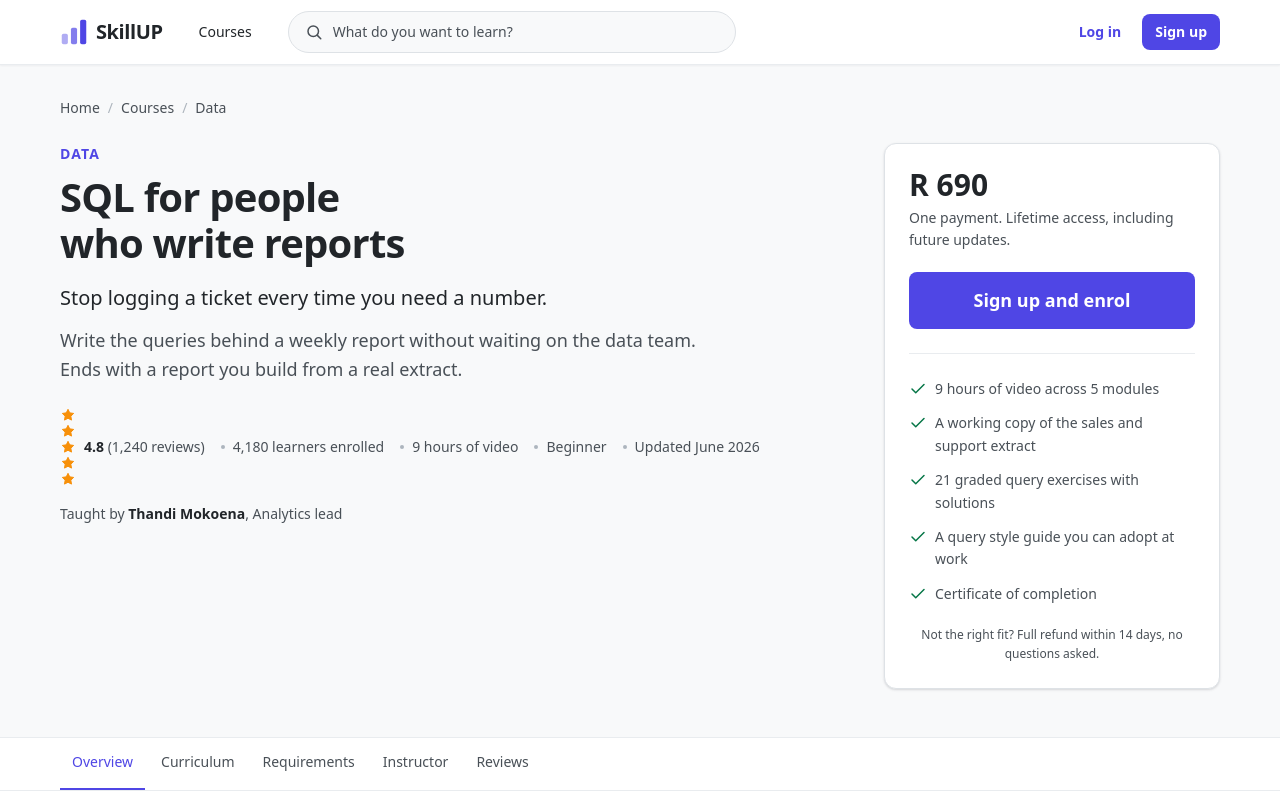
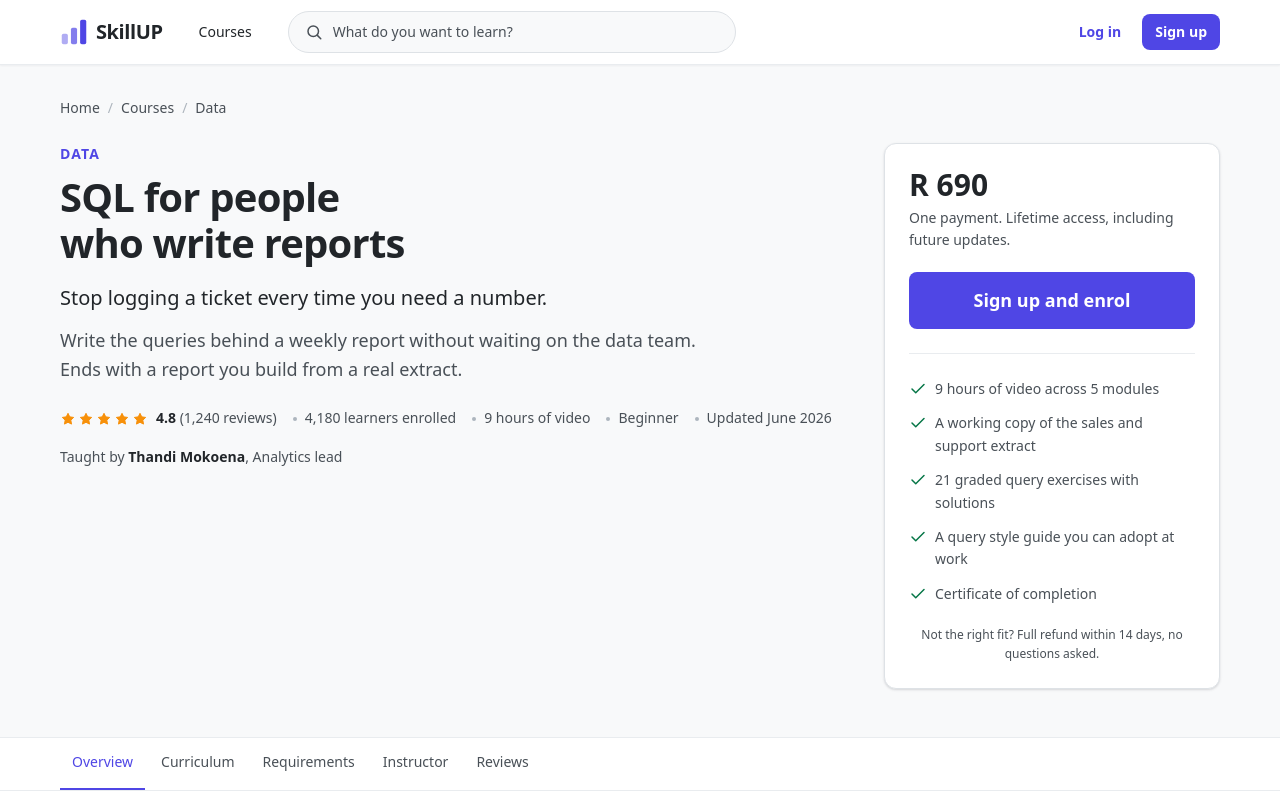
Before and after one commit to abdlrhmanhabish/IMY320, a React (Vite) app: page /courses/1 in a window 1280 px wide. Shown: the top 800 px of the page. Built offline with nearby package versions, Linux system fonts and the light colour scheme.

Commit message:
make review stars consistent accross all screns

```diff
--- a/src/pages/CourseDetail.css
+++ b/src/pages/CourseDetail.css
@@ -462,6 +462,13 @@
   color: var(--color-warning-500);
 }
 
+/* global.css sets svg to display block, so the row has to be laid out explicitly */
+.course-detail__stars-row {
+  display: inline-flex;
+  align-items: center;
+  gap: 2px;
+}
+
 .course-detail__star {
   color: var(--color-border-strong);
 }
--- a/src/pages/CourseDetail.jsx
+++ b/src/pages/CourseDetail.jsx
@@ -524,7 +524,7 @@ function Stars({ rating }) {
 
   return (
     <span className="course-detail__stars">
-      <span aria-hidden="true">
+      <span className="course-detail__stars-row" aria-hidden="true">
         {[1, 2, 3, 4, 5].map((star) => (
           <StarIcon key={star} filled={star <= rounded} />
         ))}
```
